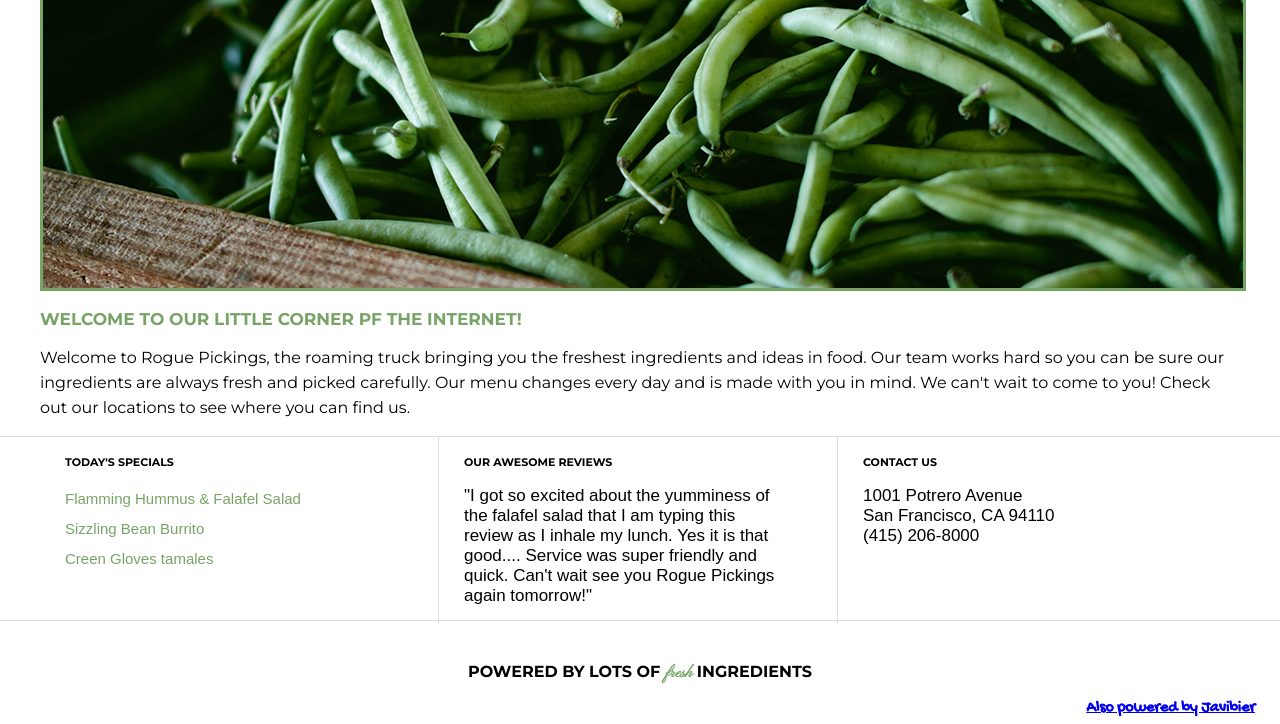
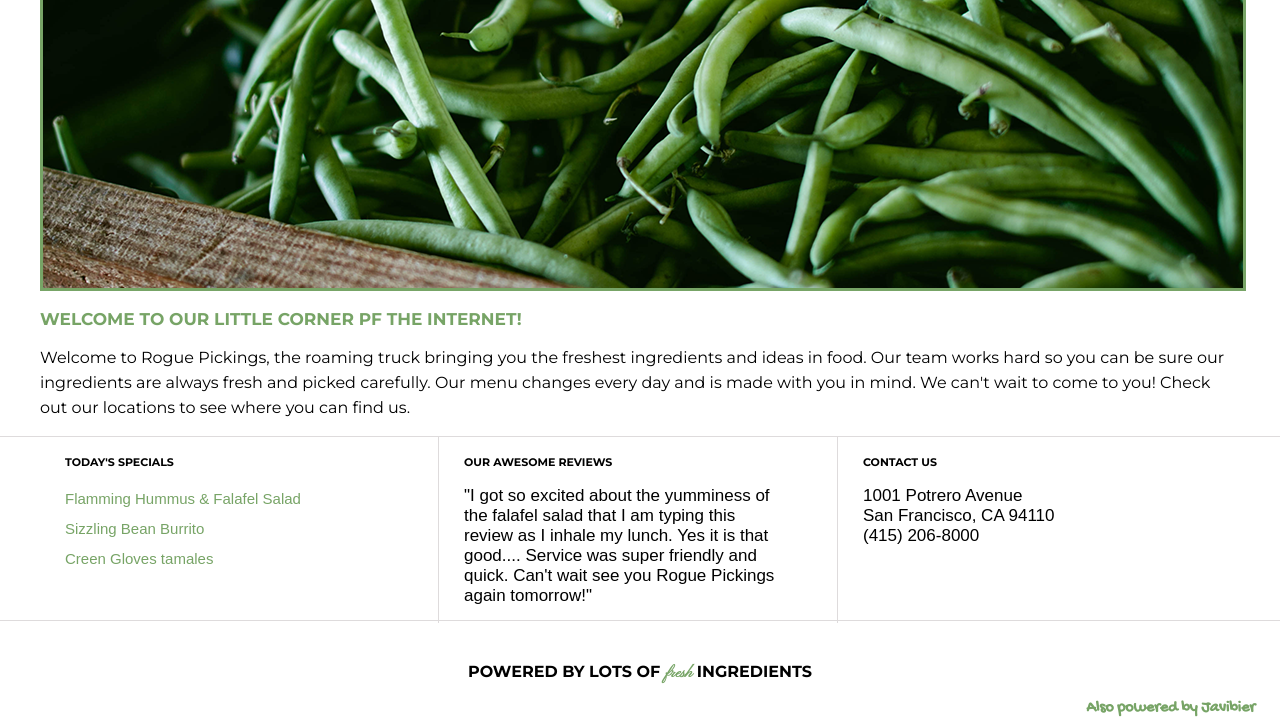
Before and after one commit to javibier/rogue-site, a plain HTML site: page index.html in a window 1280 px wide. Shown: the part 83-807 px from the top of the page. Drawn offline with Linux system fonts and the light colour scheme.

Commit message:
revise footer

```diff
--- a/css/main.css
+++ b/css/main.css
@@ -121,8 +121,9 @@ footer span {
     font-family: 'Pinyon Script', cursive;
 }
 
-footer #javibier {
+footer ul a {
 	float: right;
     color: #77a466;
     font-family: 'Gochi Hand', cursive;
+    text-decoration: none;
 }
--- a/index.html
+++ b/index.html
@@ -63,8 +63,8 @@
     		    <div class="full-width">
     			    <p>POWERED BY LOTS OF <span>fresh</span> INGREDIENTS</p>
     			</div>
-    			<div id="javibier">
-    				<a href="http://www.jechevarria.com" target="_BLANK">Also powered by Javibier</a>
+    			<div>
+    				<ul><a href="http://www.jechevarria.com" target="_BLANK">Also powered by Javibier</a></ul>
     			</div>
     		</footer>
     	</main>
```
